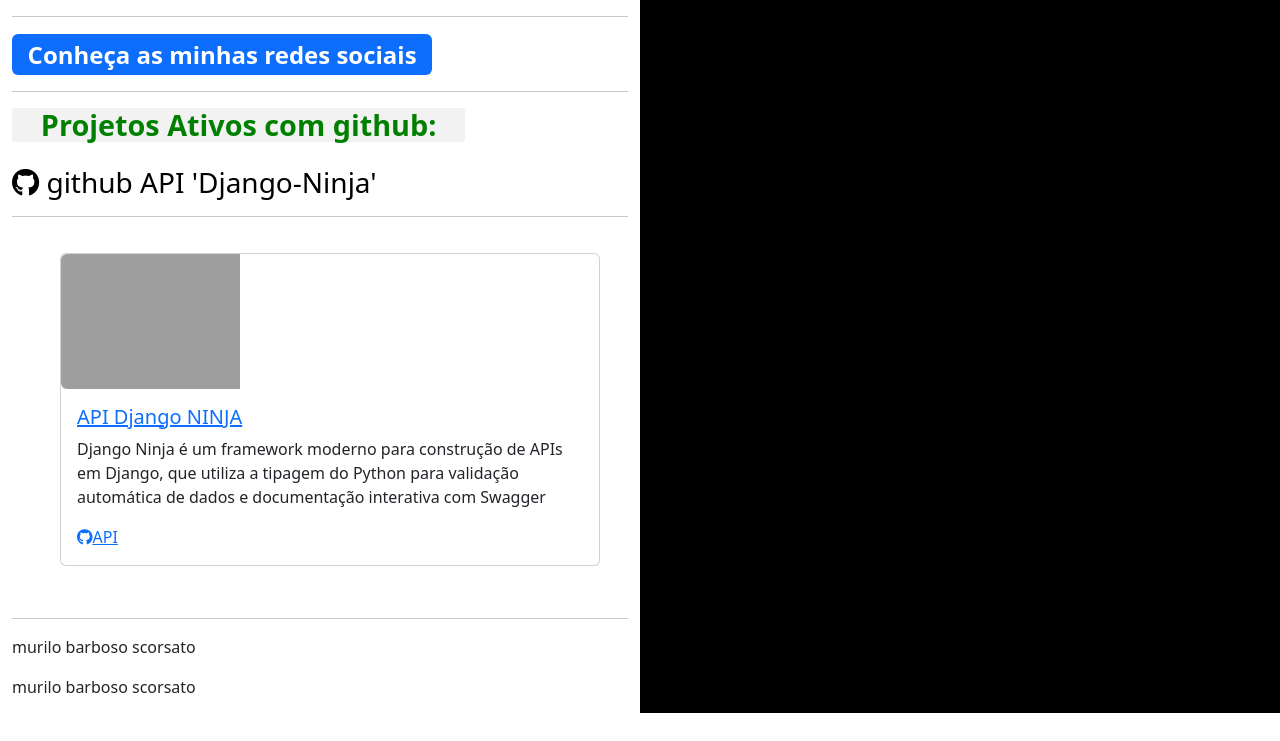
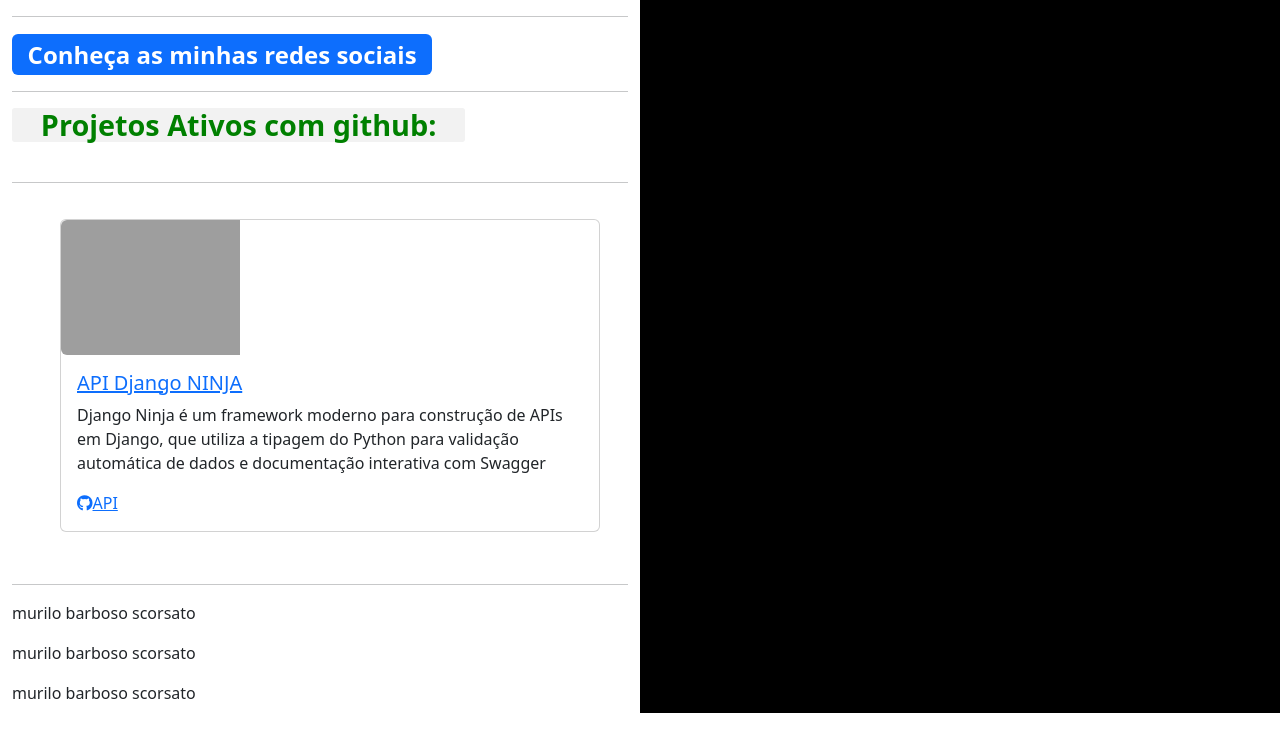
Before and after one commit to scorsato86murilo/portifolio, a Django app: template index/templates/index.html in a window 1280 px wide. Shown: the part 397-1138 px from the top of the page. Run offline with Django 4.2, Linux system fonts and the light colour scheme; the template is opened without the code that fills it, so the values that code supplies are empty.

Commit message:
html(index) ajustes finais, creio eu

```diff
--- a/index/templates/index.html
+++ b/index/templates/index.html
@@ -30,16 +30,11 @@
             <hr>
 
             <span class="badge bg-lime-green responsive-badge">Projetos Ativos com github:</span>
-            <br> <br>
-                        <a href="https://github.com/scorsato86murilo/portifolio/tree/master/livros" target="_blank" style="text-decoration: none; color: black;">
-                <h3><i class="fab fa-github"></i> github API 'Django-Ninja'</h3>
-            </a>
+            <br><br>
+
             <hr>
 
-
-
             <a href="#" target="_blank">
-
                 <div class="cards-sistemas">
                     <div class="card mb-3" style="max-width: 540px;">
                         <div class="row g-0">
@@ -49,26 +44,24 @@
                             <div class="col-md-12">
                                 <div class="card-body">
                                     <a href="http://127.0.0.1:8000/api/docs" target="_blank">
-                                <h5 class="card-title">API Django NINJA</h5></a>
-                            <p class="card-text">Django Ninja é um framework moderno para construção de APIs em
-                                Django, que utiliza a tipagem do Python para validação automática de dados e
-                                documentação interativa com Swagger</p>
+                                        <h5 class="card-title">API Django NINJA</h5>
+                                    </a>
+                                    <p class="card-text">Django Ninja é um framework moderno para construção de APIs em Django, que utiliza a tipagem do Python para validação automática de dados e documentação interativa com Swagger</p>
 
                                     <a href="https://github.com/scorsato86murilo/portifolio/tree/master/livros" target="_blank">
                                         <p class="card-text"><i class="fab fa-github"></i>API</p>
                                     </a>
-
                                 </div>
                             </div>
                         </div>
                     </div>
                 </div>
+            </a>
 
             <hr>
 
             {% for item in projetos %}
                 <a href="{% url item.link_sistema %}" target="_blank">
-
                     <div class="cards-sistemas">
                         <div class="card mb-3" style="max-width: 540px;">
                             <div class="row g-0">
@@ -83,7 +76,6 @@
                                         <a href="https://github.com/scorsato86murilo/portifolio/tree/master/{{ item.github }}" target="_blank">
                                             <p class="card-text"><i class="fab fa-github"></i> {{ item.github }}</p>
                                         </a>
-
                                     </div>
                                 </div>
                             </div>
@@ -92,7 +84,6 @@
 
                 <hr>
             {% endfor %}
-
 
             <!-- Exemplo de conteúdo estático -->
             <p>murilo barboso scorsato</p>
@@ -124,7 +115,6 @@
 
                     <!-- LinkedIn -->
                     <a href="{{ lado_direito.linkedin }}" target="_blank" style="color: #0077B5;">
-
                         <i class="fab fa-linkedin"> LinkeDin</i>
                     </a><br><br>
 
```
Also changed, not shown: db.sqlite3. Lines whose indentation alone changed are shown as unchanged.
